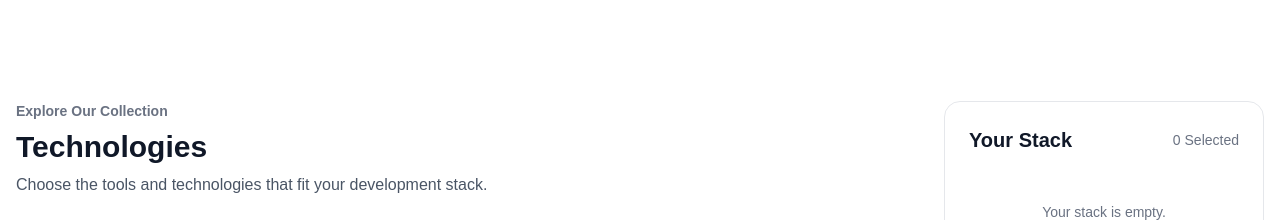
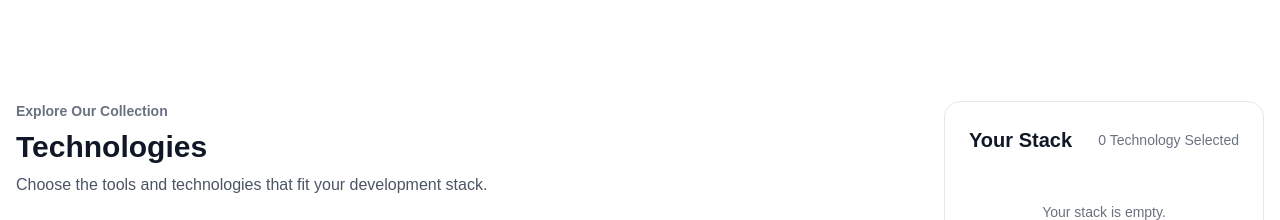
Before and after one commit to Amena-Begum/Dev-Stack, a React (Vite) app: page / in a window 1280 px wide. Shown: the part 780-1000 px from the top of the page. Built offline with nearby package versions, Linux system fonts and the light colour scheme.

Commit message:
edit stackSideBar.jsx file

```diff
--- a/src/components/StackSideBar.jsx
+++ b/src/components/StackSideBar.jsx
@@ -1,4 +1,8 @@
-function StackSideBar({ selectedTechnologies }) {
+function StackSideBar({
+  selectedTechnologies,
+  onRemove,
+  onRemoveAll,
+}) {
   return (
     <aside className="border border-gray-200 rounded-2xl bg-white p-6 sticky top-24">
 
@@ -9,7 +13,7 @@ function StackSideBar({ selectedTechnologies }) {
         </h2>
 
         <span className="text-sm text-gray-500">
-          {selectedTechnologies.length} Selected
+          {selectedTechnologies.length} Technology Selected
         </span>
       </div>
 
@@ -27,6 +31,7 @@ function StackSideBar({ selectedTechnologies }) {
       ) : (
         <div className="mt-6 space-y-3">
 
+          {/* Selected Technologies */}
           {selectedTechnologies.map((technology) => (
             <div
               key={technology.id}
@@ -42,7 +47,7 @@ function StackSideBar({ selectedTechnologies }) {
                 />
               </div>
 
-              {/* Info */}
+              {/* Information */}
               <div className="flex-1 min-w-0">
                 <h3 className="font-semibold text-sm text-gray-900 truncate">
                   {technology.name}
@@ -53,9 +58,11 @@ function StackSideBar({ selectedTechnologies }) {
                 </p>
               </div>
 
-              {/* Remove Button */}
+              {/* Remove */}
               <button
-                className="w-7 h-7 rounded-full text-gray-500 hover:bg-gray-100 hover:text-red-500 transition"
+                onClick={() => onRemove(technology.id)}
+                className="w-7 h-7 rounded-full text-gray-500 hover:bg-red-50 hover:text-red-500 transition"
+                aria-label={`Remove ${technology.name}`}
               >
                 ✕
               </button>
@@ -65,6 +72,7 @@ function StackSideBar({ selectedTechnologies }) {
 
           {/* Remove All */}
           <button
+            onClick={onRemoveAll}
             className="w-full mt-3 py-2.5 rounded-xl border border-gray-300 text-sm font-semibold text-gray-700 hover:bg-gray-50 transition"
           >
             Remove All
```
